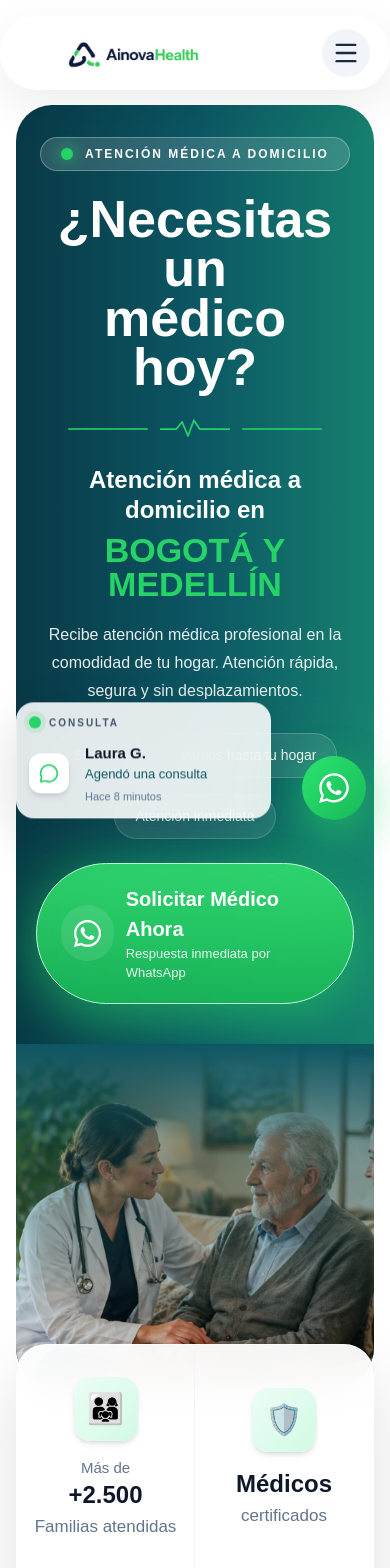
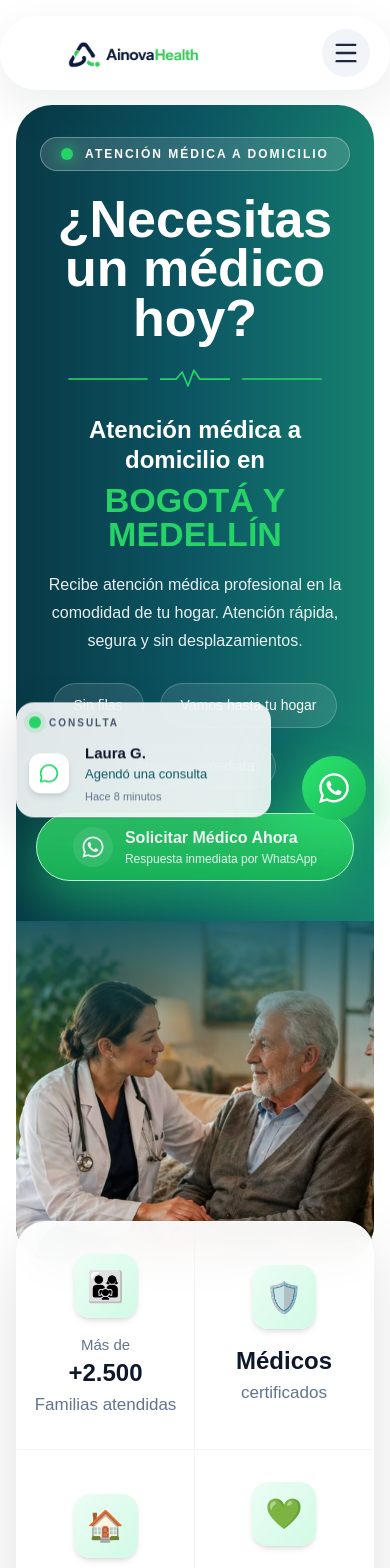
Before and after one commit to felipebermudezceo/ainovahealth, a Next.js app: page / in a window 390 px wide. Shown: the top 1568 px of the page. Built offline with nearby package versions, Linux system fonts and the light colour scheme.

Commit message:
cambios titulos

```diff
--- a/components/hero/HeroContent.tsx
+++ b/components/hero/HeroContent.tsx
@@ -113,11 +113,15 @@ export function HeroContent() {
   <div className="text-center lg:hidden">
 
 <span className="block text-[52px] font-black leading-[0.95] text-white">
-  ¿Necesitas un
+  ¿Necesitas
 </span>
 
 <span className="block text-[52px] font-black leading-[0.95] text-white">
-  médico hoy?
+  un médico
+</span>
+
+<span className="block text-[52px] font-black leading-[0.95] text-white">
+  hoy?
 </span>
 
 {/* Línea + ECG */}
@@ -313,41 +317,50 @@ lg:justify-start
     relative
     flex
     w-full
-    max-w-[380px]
+    max-w-[320px]
     mx-auto
+
+    lg:max-w-[380px]
     lg:mx-0
     lg:w-auto
+
     items-center
     justify-center
     gap-3
+
     rounded-full
     border
     border-[#B9FFD0]
+
     bg-gradient-to-b
     from-[#31DD6E]/90
     to-[#19B858]/90
-    px-6
-    py-5
+
+    px-5
+    py-3
+
+    lg:px-6
+    lg:py-5
+
     shadow-[0_20px_45px_rgba(37,211,102,.35)]
   "
 >
 
-            <div className="flex h-14 w-14 lg:h-12 lg:w-12 items-center justify-center rounded-full bg-white/10">
-              <FaWhatsapp className="text-[31px] lg:text-[28px] text-white" />
+  <div className="flex h-10 w-10 lg:h-14 lg:w-14 items-center justify-center rounded-full bg-white/10">
+    <FaWhatsapp className="text-[24px] lg:text-[31px] text-white" />
   </div>
 
   <div className="text-left">
-              <p className="text-[20px] lg:text-[18px] font-bold text-white">
+    <p className="text-[16px] lg:text-[20px] font-bold text-white">
       Solicitar Médico Ahora
     </p>
 
-              <p className="text-[13px] text-white/90">
+    <p className="text-[12px] lg:text-[13px] text-white/90">
       Respuesta inmediata por WhatsApp
     </p>
   </div>
 
 </motion.a>
-
 
 </div>
 
--- a/components/hero/HeroImage.tsx
+++ b/components/hero/HeroImage.tsx
@@ -132,12 +132,14 @@ export function HeroImage() {
   <div
   className="
     absolute
-      inset-0
+    top-0
+    left-0
+    right-0
+    h-[180px]
     lg:hidden
     bg-gradient-to-b
-      from-[#0C5663]
-      via-[#0C5663]/45
-      via-[30%]
+    from-[#0C5663]/90
+    via-[#0C5663]/40
     to-transparent
   "
 />
--- a/components/sections/Footer.tsx
+++ b/components/sections/Footer.tsx
@@ -37,31 +37,56 @@ export function Footer() {
 <button
   className="
     mt-10
+    relative
     flex
+
+    w-full
+    max-w-[320px]
+    mx-auto
+
+    lg:w-auto
+    lg:max-w-none
+
     items-center
-      gap-4
+    justify-center
+    gap-3
+
     rounded-full
-      bg-[#25D366]
-      px-6 lg:px-8
-py-4 lg:py-5
-      shadow-[0_20px_50px_rgba(37,211,102,.45)]
-      transition
+
+    border
+    border-[#B9FFD0]
+
+    bg-gradient-to-b
+    from-[#31DD6E]/90
+    to-[#19B858]/90
+
+    px-5
+    py-3
+
+    lg:px-8
+    lg:py-5
+
+    shadow-[0_20px_45px_rgba(37,211,102,.35)]
+
+    transition-all
+    duration-300
+
     hover:scale-[1.03]
   "
 >
 
-    <div className="text-[34px]">
-      💬
+  <div className="flex h-10 w-10 lg:h-14 lg:w-14 items-center justify-center rounded-full bg-white/10">
+    <span className="text-[24px] lg:text-[32px]">💬</span>
   </div>
 
-    <div>
+  <div className="text-left">
 
-      <p className="text-left text-[18px] lg:text-[22px] font-bold text-white">
+    <p className="text-[16px] lg:text-[22px] font-bold text-white">
       Solicitar Médico Ahora
     </p>
 
-      <p className="text-left text-white/80">
-        Respuesta inmediata
+    <p className="text-[12px] lg:text-[15px] text-white/90">
+      Respuesta inmediata por WhatsApp
     </p>
 
   </div>
```
Lines whose indentation alone changed are shown as unchanged.
